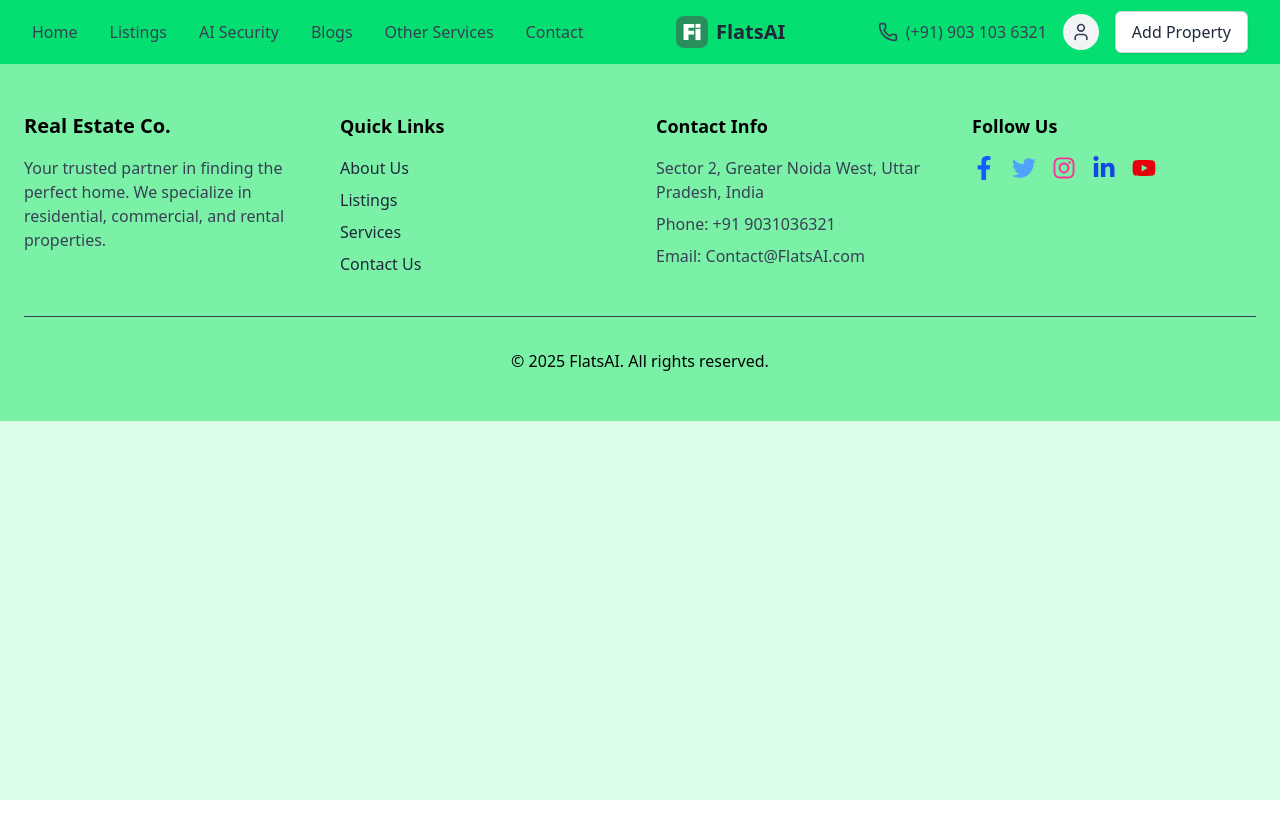
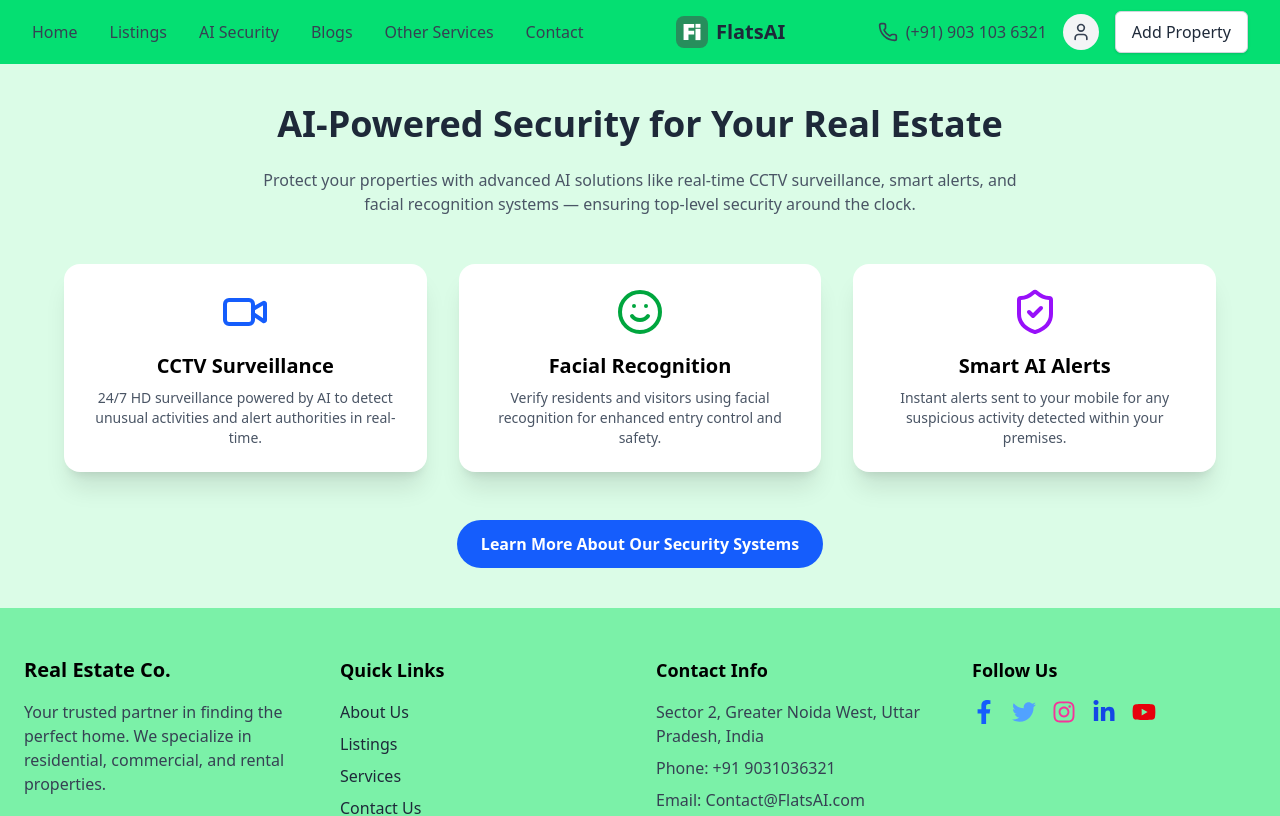
Before and after one commit to Gautam5514/FlatsAI, a React (Vite) app in the folder frontend/: page /ai-security in a window 1280 px wide. Shown: the top 816 px of the page. Built offline with nearby package versions, Linux system fonts and the light colour scheme.

Commit message:
Added security page and other services page

```diff
--- a/frontend/src/App.jsx
+++ b/frontend/src/App.jsx
@@ -28,6 +28,8 @@ import Signup from "./pages/Signup";
 import Login from "./pages/Login";
 import ProtectedRoute from "./pages/ProtectedRouts";
 import DelhiNCR from "./pages/DelhiNCR";
+import AiSecurity from "./pages/AiSecurity";
+import OtherServices from "./pages/OtherServices";
 // import Logout from "./pages/Logout";
 
 function App() {
@@ -42,6 +44,9 @@ function App() {
           <Route path="/contact" element={<ContactUs />} />
           <Route path="/about" element={<AboutUs />} />
           <Route path="/services" element={<Services />} />
+          <Route path="/ai-security" element={<AiSecurity />} />
+          <Route path="/other-services" element={< OtherServices />} />
+
           <Route
             path="/listings"
             element={
--- a/frontend/src/components/Navbar.jsx
+++ b/frontend/src/components/Navbar.jsx
@@ -51,7 +51,7 @@ const Navbar = () => {
                         </button>
 
                         <button className="text-gray-700 hover:text-gray-900 font-medium">
-                            <Link className="/">AI Security</Link>
+                            <Link to="/ai-security">AI Security</Link>
                         </button>
                         <button className="text-gray-700 hover:text-gray-900 font-medium">
                             <Link to="/blog">Blogs</Link>
@@ -88,7 +88,7 @@ const Navbar = () => {
                         </div> */}
                         <button className="text-gray-700 hover:text-gray-900 font-medium">
                             {/* <Link to="/members">Members</Link> */}
-                            <Link to="/">Other Services</Link>
+                            <Link to="/other-services">Other Services</Link>
                         </button>
 
                         <button className="text-gray-700 hover:text-gray-900 font-medium">
--- /dev/null
+++ b/frontend/src/pages/AiSecurity.jsx
@@ -0,0 +1,80 @@
+import React from "react";
+import { motion } from "framer-motion";
+import { ShieldCheck, Video, Smile } from "lucide-react";
+
+const AiSecurity = () => {
+    return (
+        <div className="bg-green-100 py-10 px-4 sm:px-6 lg:px-8">
+            <div className="max-w-6xl mx-auto">
+                <motion.h2
+                    className="text-4xl font-bold text-center text-gray-800 mb-6"
+                    initial={{ opacity: 0, y: -20 }}
+                    animate={{ opacity: 1, y: 0 }}
+                    transition={{ duration: 0.8 }}
+                >
+                    AI-Powered Security for Your Real Estate
+                </motion.h2>
+
+                <motion.p
+                    className="text-center text-gray-600 max-w-3xl mx-auto mb-12"
+                    initial={{ opacity: 0 }}
+                    animate={{ opacity: 1 }}
+                    transition={{ delay: 0.4, duration: 0.6 }}
+                >
+                    Protect your properties with advanced AI solutions like real-time CCTV surveillance, smart alerts, and facial recognition systems — ensuring top-level security around the clock.
+                </motion.p>
+
+                <div className="grid gap-8 sm:grid-cols-2 lg:grid-cols-3">
+                    {/* CCTV Surveillance */}
+                    <motion.div
+                        className="bg-white shadow-xl rounded-2xl p-6 text-center hover:shadow-2xl transition duration-300"
+                        whileHover={{ scale: 1.05 }}
+                    >
+                        <Video className="mx-auto h-12 w-12 text-blue-600" />
+                        <h3 className="text-xl font-semibold mt-4 mb-2">CCTV Surveillance</h3>
+                        <p className="text-gray-600 text-sm">
+                            24/7 HD surveillance powered by AI to detect unusual activities and alert authorities in real-time.
+                        </p>
+                    </motion.div>
+
+                    {/* Facial Recognition */}
+                    <motion.div
+                        className="bg-white shadow-xl rounded-2xl p-6 text-center hover:shadow-2xl transition duration-300"
+                        whileHover={{ scale: 1.05 }}
+                    >
+                        <Smile className="mx-auto h-12 w-12 text-green-600" />
+                        <h3 className="text-xl font-semibold mt-4 mb-2">Facial Recognition</h3>
+                        <p className="text-gray-600 text-sm">
+                            Verify residents and visitors using facial recognition for enhanced entry control and safety.
+                        </p>
+                    </motion.div>
+
+                    {/* Smart AI Alerts */}
+                    <motion.div
+                        className="bg-white shadow-xl rounded-2xl p-6 text-center hover:shadow-2xl transition duration-300"
+                        whileHover={{ scale: 1.05 }}
+                    >
+                        <ShieldCheck className="mx-auto h-12 w-12 text-purple-600" />
+                        <h3 className="text-xl font-semibold mt-4 mb-2">Smart AI Alerts</h3>
+                        <p className="text-gray-600 text-sm">
+                            Instant alerts sent to your mobile for any suspicious activity detected within your premises.
+                        </p>
+                    </motion.div>
+                </div>
+
+                <motion.div
+                    className="mt-12 text-center"
+                    initial={{ opacity: 0 }}
+                    animate={{ opacity: 1 }}
+                    transition={{ delay: 0.6 }}
+                >
+                    <button className="bg-blue-600 hover:bg-blue-700 text-white font-semibold py-3 px-6 rounded-full transition duration-300">
+                        Learn More About Our Security Systems
+                    </button>
+                </motion.div>
+            </div>
+        </div>
+    );
+};
+
+export default AiSecurity;
--- /dev/null
+++ b/frontend/src/pages/OtherServices.jsx
@@ -0,0 +1,62 @@
+import React from "react";
+import { Paintbrush, Hammer, Lightbulb, Sofa, Warehouse, Wrench } from "lucide-react";
+
+const services = [
+    {
+        title: "Interior Decoration",
+        icon: <Paintbrush className="w-10 h-10 text-indigo-600" />,
+        description: "Stylish and modern interiors with expert design and customizable themes."
+    },
+    {
+        title: "Construction Material",
+        icon: <Hammer className="w-10 h-10 text-yellow-600" />,
+        description: "Top-quality cement, sand, bricks, steel, and concrete supplies."
+    },
+    {
+        title: "Electrical & Lighting",
+        icon: <Lightbulb className="w-10 h-10 text-yellow-500" />,
+        description: "All electrical fittings, smart lighting, and energy-efficient solutions."
+    },
+    {
+        title: "Furniture & Fixtures",
+        icon: <Sofa className="w-10 h-10 text-pink-500" />,
+        description: "Premium furniture, modular kitchens, and built-in storage solutions."
+    },
+    {
+        title: "Storage Solutions",
+        icon: <Warehouse className="w-10 h-10 text-green-600" />,
+        description: "Custom warehouse and garage fittings, including shelves and racks."
+    },
+    {
+        title: "Plumbing & Sanitation",
+        icon: <Wrench className="w-10 h-10 text-blue-600" />,
+        description: "Pipes, taps, bathroom fittings, and complete plumbing services."
+    }
+];
+
+const OtherServices = () => {
+    return (
+        <div className="bg-green-100 py-10 px-4 sm:px-6 lg:px-8">
+            <div className="max-w-6xl mx-auto text-center">
+                <h2 className="text-4xl font-bold text-gray-800 mb-6">Our Other Services</h2>
+                <p className="text-gray-600 mb-10 max-w-2xl mx-auto">
+                    In addition to buying and selling properties, we offer a range of supporting services to make your house truly a home.
+                </p>
+                <div className="grid grid-cols-1 sm:grid-cols-2 lg:grid-cols-3 gap-8">
+                    {services.map((service, index) => (
+                        <div
+                            key={index}
+                            className="bg-white rounded-2xl shadow-md p-6 hover:shadow-xl transition-all duration-300 ease-in-out transform hover:scale-105 hover:bg-gray-100"
+                        >
+                            <div className="mb-4 flex justify-center">{service.icon}</div>
+                            <h3 className="text-xl font-semibold text-gray-800 mb-2">{service.title}</h3>
+                            <p className="text-gray-600 text-sm">{service.description}</p>
+                        </div>
+                    ))}
+                </div>
+            </div>
+        </div>
+    );
+};
+
+export default OtherServices;
```
